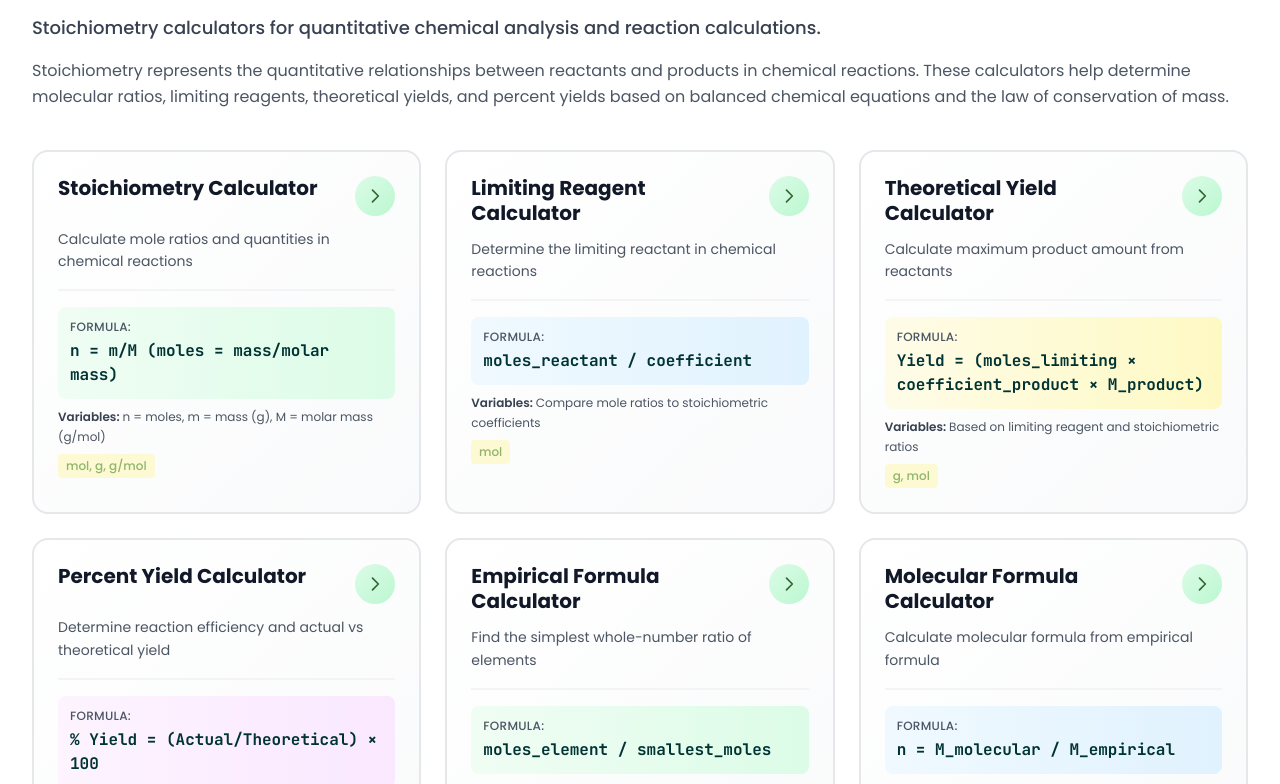
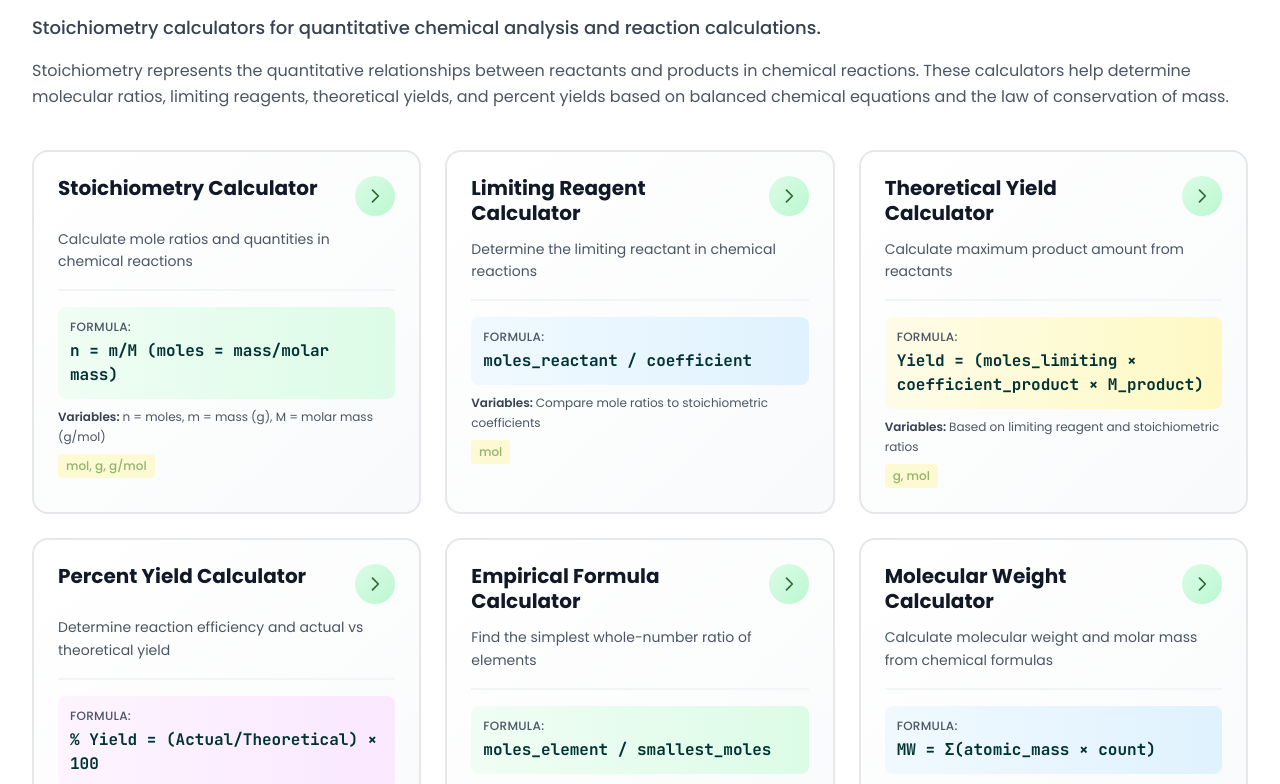
Before and after one commit to Zohaibmayo50/chemical-calculators, a Next.js app: page / in a window 1280 px wide. Shown: the part 3290-4074 px from the top of the page. Built offline with nearby package versions, Linux system fonts and the light colour scheme; a web font is replaced by a local one.

Commit message:
Add new calculators to data file for search and categorization

```diff
--- a/data/calculators.ts
+++ b/data/calculators.ts
@@ -73,6 +73,16 @@ export const calculatorCategories: CalculatorCategory[] = [
         formula: 'moles_element / smallest_moles',
         variables: 'mass % → moles → simplest ratio',
         units: 'g, mol',
+        educationalLevel: ['high-school', 'college']
+      },
+      {
+        id: 'molecular-weight',
+        name: 'Molecular Weight Calculator',
+        description: 'Calculate molecular weight and molar mass from chemical formulas',
+        slug: 'molecular-weight-calculator',
+        formula: 'MW = Σ(atomic_mass × count)',
+        variables: 'Sum of all atomic masses in molecule',
+        units: 'g/mol',
         educationalLevel: ['high-school', 'college']
       },
       {
@@ -252,12 +262,22 @@ export const calculatorCategories: CalculatorCategory[] = [
         educationalLevel: ['college']
       },
       {
+        id: 'rate-law',
+        name: 'Rate Law Calculator',
+        description: 'Determine reaction orders and rate constants from experimental data',
+        slug: 'rate-law-calculator',
+        formula: 'Rate = k[A]ᵐ[B]ⁿ',
+        variables: 'k = rate constant, m,n = reaction orders (experimental)',
+        units: 'varies with order (M/s, s⁻¹, M⁻¹s⁻¹)',
+        educationalLevel: ['college']
+      },
+      {
         id: 'half-life',
         name: 'Half-Life Calculator',
-        description: 'Calculate radioactive decay and reaction half-lives',
+        description: 'Calculate half-life for zero, first, and second order reactions',
         slug: 'half-life-calculator',
-        formula: 't₁/₂ = ln(2)/k',
-        variables: 't₁/₂ = half-life, k = decay/rate constant',
+        formula: 't₁/₂ = ln(2)/k (first-order)',
+        variables: 't₁/₂ = half-life, k = rate constant, formulas vary by order',
         units: 's, min, h, days, years',
         educationalLevel: ['college']
       },
@@ -369,6 +389,26 @@ export const calculatorCategories: CalculatorCategory[] = [
         units: 'J, L·atm',
         educationalLevel: ['college']
       },
+      {
+        id: 'gibbs-free-energy',
+        name: 'Gibbs Free Energy Calculator',
+        description: 'Determine reaction spontaneity using Gibbs free energy',
+        slug: 'gibbs-free-energy-calculator',
+        formula: 'ΔG = ΔH - TΔS',
+        variables: 'ΔG = Gibbs free energy, ΔH = enthalpy, T = temperature, ΔS = entropy',
+        units: 'kJ/mol, K, J/(mol·K)',
+        educationalLevel: ['college']
+      },
+      {
+        id: 'enthalpy-reaction',
+        name: 'Enthalpy of Reaction Calculator',
+        description: 'Calculate heat of reaction using formation enthalpies or bond energies',
+        slug: 'enthalpy-reaction-calculator',
+        formula: 'ΔH°rxn = ΣΔH°f(products) - ΣΔH°f(reactants)',
+        variables: 'ΔH°rxn = enthalpy of reaction, ΔH°f = formation enthalpy',
+        units: 'kJ/mol',
+        educationalLevel: ['college']
+      },
     ]
   },
   {
@@ -386,6 +426,36 @@ export const calculatorCategories: CalculatorCategory[] = [
         variables: 'P = pressure, V = volume, n = moles, R = gas constant, T = temperature',
         units: 'atm, L, mol, K (R = 0.0821 L·atm/(mol·K))',
         educationalLevel: ['high-school', 'college']
+      },
+      {
+        id: 'beers-law',
+        name: 'Beer\'s Law Calculator',
+        description: 'Calculate concentration using Beer-Lambert Law for spectroscopy',
+        slug: 'beers-law-calculator',
+        formula: 'A = εbc',
+        variables: 'A = absorbance, ε = molar absorptivity, b = path length, c = concentration',
+        units: 'M, L/(mol·cm), cm',
+        educationalLevel: ['college']
+      },
+      {
+        id: 'combined-gas-law',
+        name: 'Combined Gas Law Calculator',
+        description: 'Relate P, V, T changes for fixed amount of gas',
+        slug: 'combined-gas-law-calculator',
+        formula: 'P₁V₁/T₁ = P₂V₂/T₂',
+        variables: 'Initial and final pressure, volume, temperature',
+        units: 'atm, L, K',
+        educationalLevel: ['high-school', 'college']
+      },
+      {
+        id: 'osmotic-pressure',
+        name: 'Osmotic Pressure Calculator',
+        description: 'Calculate osmotic pressure of solutions',
+        slug: 'osmotic-pressure-calculator',
+        formula: 'π = MRT',
+        variables: 'π = osmotic pressure, M = molarity, R = gas constant',
+        units: 'atm, M, K',
+        educationalLevel: ['college']
       },
       {
         id: 'boiling-point-elevation',
```
